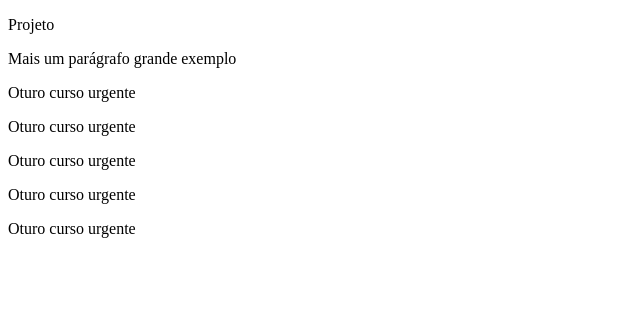
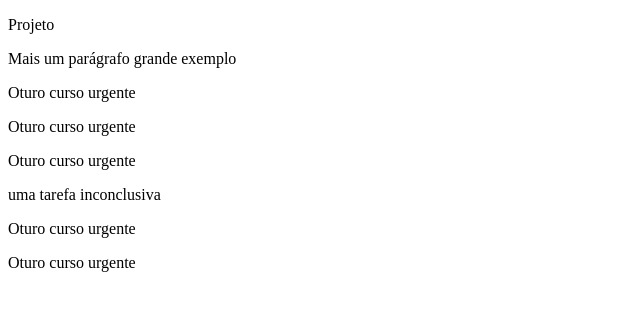
Before and after one commit to rcarauta/temporario-git, a plain HTML site: page index.html in a window 1280 px wide. Shown: the whole page, without its empty margins (0-640 px from the left). Drawn offline with Linux system fonts and the light colour scheme.

Commit message:
Correçao de nome

```diff
--- a/index.html
+++ b/index.html
@@ -12,6 +12,7 @@
     <p>Oturo curso urgente</p>
     <p>Oturo curso urgente</p>
     <p>Oturo curso urgente</p>
+    <p>uma tarefa inconclusiva</p>
     <p>Oturo curso urgente</p>
     <p>Oturo curso urgente</p><br/>
 </body>
```
